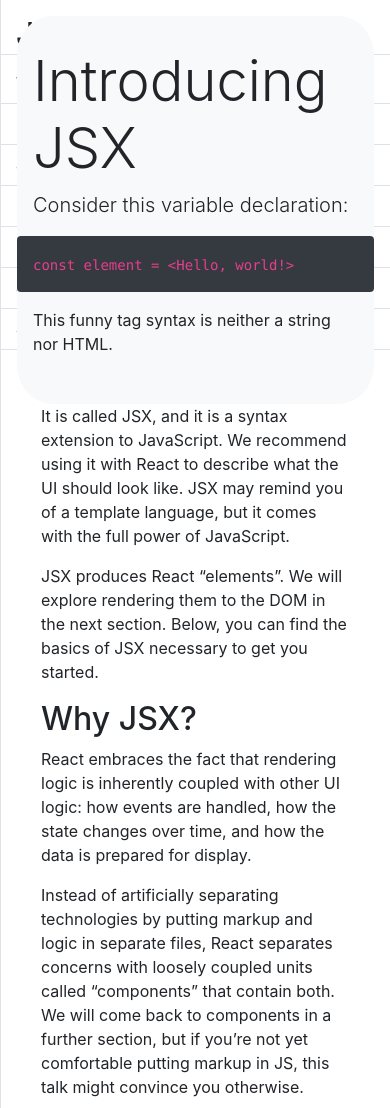
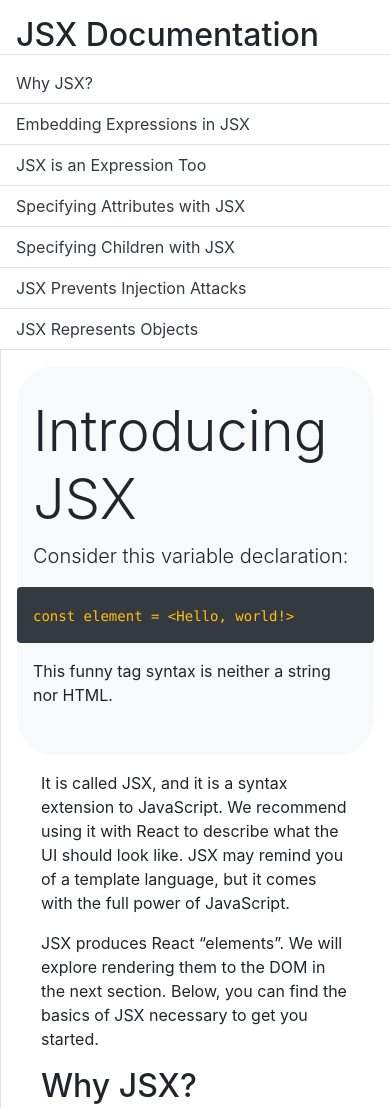
Before and after one commit to JimmyCN1/jsxDocumentationPage, a plain HTML site: page index.html in a window 390 px wide. Shown: the top 1108 px of the page. Drawn offline with nearby package versions, Linux system fonts and the light colour scheme.

Commit message:
added media query for navbar on small screens

```diff
--- a/index.html
+++ b/index.html
@@ -20,8 +20,8 @@
         <div class="col-md-4 col-sm-5 px-3" id="hiddenNavbar">
           <h1 class="h2 pt-3 border-bottom d-none">JSX Documentation</h1>
         </div>
-        <div class="col-md-4 col-sm-5 px-0 position-fixed">
-          <nav class="nav nav-fill flex-column" id="visibleNavbar">
+        <div class="col-md-4 col-sm-5 px-0 position-fixed" id="visibleNavbar">
+          <nav class="nav nav-fill flex-column">
             <h1 class="h2 pt-3 px-3 border-bottom">JSX Documentation</h1>
             <a class="nav-link px-3 text-dark active border-bottom" href="#why"
               >Why JSX?</a
@@ -46,14 +46,14 @@
             >
           </nav>
         </div>
-        <div class="col-md-8 col-sm-7 align-self-end px-3 py-3 border-left">
+        <div class="col-md-8 col-sm-7 align-self-end px-3 py-3 border-left" id="main">
           <div class="jumbotron bg-light mb-0">
             <h1 class="display-4">Introducing JSX</h1>
             <p class="lead">
               Consider this variable declaration:
             </p>
             <p class="bg-dark rounded mx-n3 p-3">
-              <code>const element = &lt;Hello, world!&gt;</code>
+              <code class="text-warning">const element = &lt;Hello, world!&gt;</code>
             </p>
             <p>This funny tag syntax is neither a string nor HTML.</p>
           </div>
--- a/styles.css
+++ b/styles.css
@@ -1,3 +1,10 @@
 .jumbotron {
+  margin-bottom: 1rem !important;
   border-radius: 10% !important;
 }
+
+@media (max-width: 576px) {
+  #visibleNavbar {
+    position: relative !important;
+  }
+}
```
